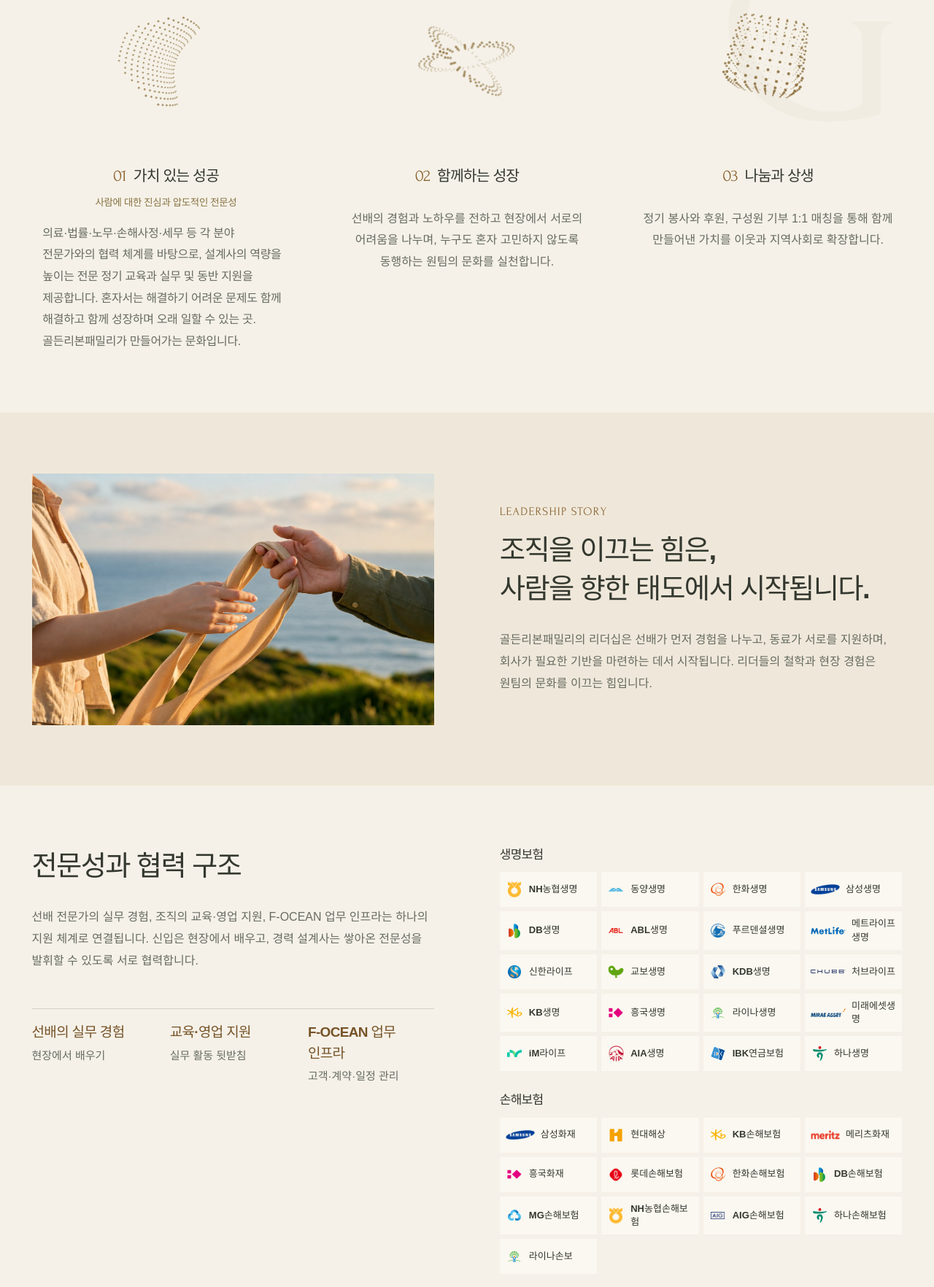
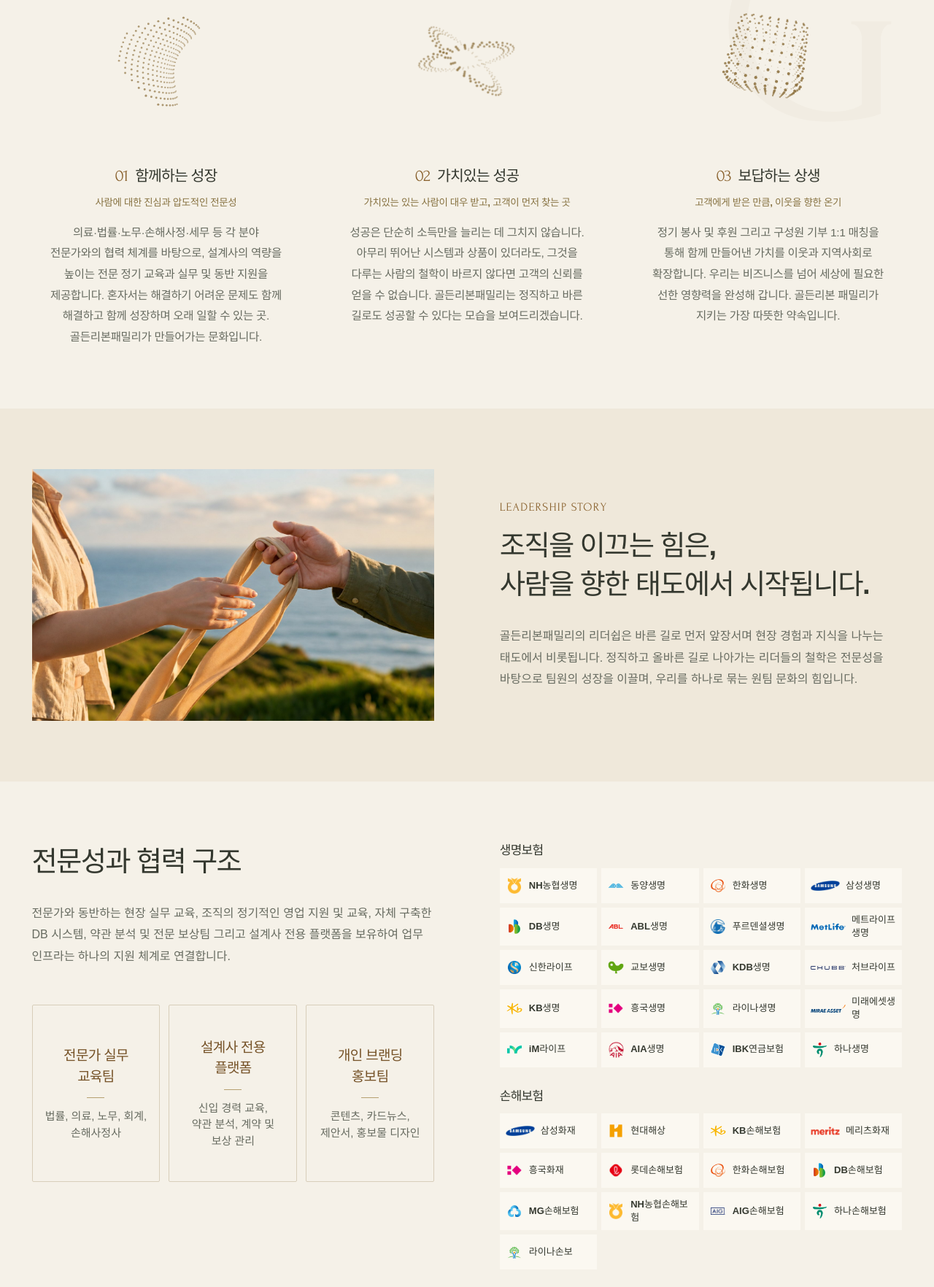
Before and after one commit to seoyoenkk68/grf, a PHP site: page /test-5/about.html in a window 1280 px wide. Shown: the part 1068-2832 px from the top of the page at 73% size. Run offline with PHP 8.4, Linux system fonts and the light colour scheme; some web fonts are replaced.

Commit message:
Refresh test-5 about copy and style cooperation cards

```diff
--- a/test-5/about.html
+++ b/test-5/about.html
@@ -17,7 +17,7 @@
       href="https://cdn.jsdelivr.net/gh/orioncactus/pretendard@v1.3.9/dist/web/static/pretendard-dynamic-subset.min.css"
     />
     <link rel="stylesheet" href="common.css?v=20261126-header" />
-    <link rel="stylesheet" href="sub.css?v=20261126-about-refined" />
+    <link rel="stylesheet" href="sub.css?v=20261126-about-copy" />
     <link rel="stylesheet" href="vendor/lenis/lenis.css" />
     <script src="common.js" defer></script>
     <script src="vendor/lenis/lenis.min.js" defer></script>
@@ -108,8 +108,8 @@
           </div>
           <figure class="sub-image" data-sub-reveal>
             <img
-              src="../assets/image/hero-1.png"
-              alt="푸른 들판에서 황금빛 리본으로 연결된 사람들"
+              src="../assets/image/hero-high-five.jpg"
+              alt="밝은 사무실에서 동료들이 함께 하이파이브하는 모습"
               decoding="async"
             />
           </figure>
@@ -129,7 +129,7 @@
                 <canvas class="about-value-motion" width="320" height="240" aria-hidden="true"></canvas>
               </div>
               <div>
-                <h3><span aria-hidden="true">01</span>가치 있는 성공</h3>
+                <h3><span aria-hidden="true">01</span>함께하는 성장</h3>
                 <p class="about-value-tagline">사람에 대한 진심과 압도적인 전문성</p>
                 <p class="about-value-description">
                   의료·법률·노무·손해사정·세무 등 각 분야 전문가와의 협력 체계를 바탕으로,
@@ -144,11 +144,12 @@
                 <canvas class="about-value-motion" data-shape="rings" data-start-angle="1.25" width="320" height="240" aria-hidden="true"></canvas>
               </div>
               <div>
-                <h3><span aria-hidden="true">02</span>함께하는 성장</h3>
-                <p>
-                  선배의 경험과 노하우를 전하고 현장에서 서로의 어려움을
-                  나누며,
-                  누구도 혼자 고민하지 않도록 동행하는 원팀의 문화를 실천합니다.
+                <h3><span aria-hidden="true">02</span>가치있는 성공</h3>
+                <p class="about-value-tagline">가치있는 있는 사람이 대우 받고, 고객이 먼저 찾는 곳</p>
+                <p class="about-value-description">
+                  성공은 단순히 소득만을 늘리는 데 그치지 않습니다. 아무리 뛰어난 시스템과 상품이 있더라도,
+                  그것을 다루는 사람의 철학이 바르지 않다면 고객의 신뢰를 얻을 수 없습니다.
+                  골든리본패밀리는 정직하고 바른 길로도 성공할 수 있다는 모습을 보여드리겠습니다.
                 </p>
               </div>
             </li>
@@ -156,10 +157,12 @@
               <div class="about-value-visual">
                 <canvas class="about-value-motion" data-shape="cube" width="320" height="240" aria-hidden="true"></canvas>
               </div>
-              <h3><span aria-hidden="true">03</span>나눔과 상생</h3>
-              <p>
-                정기 봉사와 후원, 구성원 기부 1:1 매칭을 통해 함께 만들어낸
-                가치를 이웃과 지역사회로 확장합니다.
+              <h3><span aria-hidden="true">03</span>보답하는 상생</h3>
+              <p class="about-value-tagline">고객에게 받은 만큼, 이웃을 향한 온기</p>
+              <p class="about-value-description">
+                정기 봉사 및 후원 그리고 구성원 기부 1:1 매칭을 통해 함께 만들어낸 가치를 이웃과 지역사회로 확장합니다.
+                우리는 비즈니스를 넘어 세상에 필요한 선한 영향력을 완성해 갑니다.
+                골든리본 패밀리가 지키는 가장 따뜻한 약속입니다.
               </p>
             </li>
           </ol>
@@ -183,9 +186,9 @@
               조직을 이끄는 힘은,<br /> 사람을 향한 태도에서 시작됩니다.
             </h2>
             <p>
-              골든리본패밀리의 리더십은 선배가 먼저 경험을 나누고, 동료가 서로를
-              지원하며, 회사가 필요한 기반을 마련하는 데서 시작됩니다. 리더들의
-              철학과 현장 경험은 원팀의 문화를 이끄는 힘입니다.
+              골든리본패밀리의 리더쉽은 바른 길로 먼저 앞장서며 현장 경험과 지식을 나누는 태도에서 비롯됩니다.
+              정직하고 올바른 길로 나아가는 리더들의 철학은 전문성을 바탕으로 팀원의 성장을 이끌며,
+              우리를 하나로 묶는 원팀 문화의 힘입니다.
             </p>
           </div>
         </section>
@@ -194,10 +197,11 @@
           <section aria-labelledby="about-organization-title" data-sub-reveal>
             <h2 id="about-organization-title">전문성과 협력 구조</h2>
             <p>
-              선배 전문가의 실무 경험, 조직의 교육·영업 지원, F-OCEAN 업무
-              인프라는 하나의 지원 체계로 연결됩니다. 신입은 현장에서 배우고,
-              경력 설계사는 쌓아온 전문성을 발휘할 수 있도록 서로 협력합니다.
+              전문가와 동반하는 현장 실무 교육, 조직의 정기적인 영업 지원 및 교육, 자체 구축한 DB 시스템,
+              약관 분석 및 전문 보상팀 그리고 설계사 전용 플랫폼을 보유하여
+              업무 인프라는 하나의 지원 체계로 연결합니다.
             </p>
+            <!-- 기존 협력 구조 목록 보존
             <ul class="about-cooperation" role="list">
               <li>
                 <strong>선배의 실무 경험</strong><span>현장에서 배우기</span>
@@ -208,6 +212,21 @@
               <li>
                 <strong>F-OCEAN 업무 인프라</strong
                 ><span>고객·계약·일정 관리</span>
+              </li>
+            </ul>
+            -->
+            <ul class="about-cooperation" role="list">
+              <li>
+                <strong>전문가 실무 교육팀</strong>
+                <span>법률, 의료, 노무, 회계, 손해사정사</span>
+              </li>
+              <li>
+                <strong>설계사 전용 플랫폼</strong>
+                <span>신입 경력 교육, 약관 분석, 계약 및 보상 관리</span>
+              </li>
+              <li>
+                <strong>개인 브랜딩 홍보팀</strong>
+                <span>콘텐츠, 카드뉴스, 제안서, 홍보물 디자인</span>
               </li>
             </ul>
           </section>
--- a/test-5/sub.css
+++ b/test-5/sub.css
@@ -267,9 +267,10 @@
 }
 
 .grf-sub .sub-editorial .about-values p.about-value-description {
+  font-size: 15.5px;
   max-width: 38ch;
   margin-inline: auto;
-  text-align: start;
+  text-align: center;
   text-wrap: pretty;
   word-break: keep-all;
   overflow-wrap: break-word;
@@ -316,11 +317,21 @@
 .grf-sub .about-cooperation {
   display: grid;
   grid-template-columns: repeat(3, minmax(0, 1fr));
-  gap: 16px;
+  gap: 12px;
   margin: clamp(26px, 4vw, 52px) 0 0;
-  padding: 18px 0 0;
-  border-top: 1px solid var(--sub-rule);
+  padding: 0;
   list-style: none;
+}
+.grf-sub .about-cooperation li {
+  display: flex;
+  flex-direction: column;
+  justify-content: center;
+  padding: 44px 16px;
+  border: 1px solid #d8ceba;
+  border-radius: 2px;
+  background: transparent;
+  text-align: center;
+  text-wrap: pretty;
 }
 
 .grf-sub .about-cooperation strong,
@@ -337,9 +348,17 @@
 }
 
 .grf-sub .about-cooperation span {
-  margin-top: 6px;
+  margin-top: 0;
   color: var(--ink-muted);
   font-size: 15px;
+}
+.grf-sub .about-cooperation strong::after {
+  display: block;
+  width: 24px;
+  height: 1px;
+  margin: 14px auto;
+  background: #b6a071;
+  content: "";
 }
 
 .grf-sub .about-history ol {
@@ -1298,6 +1317,9 @@
   .grf-sub :is(.sub-page-title, .sub-editorial) {
     --sub-spacing: 112px;
   }
+  .grf-sub .sub-editorial .about-values p.about-value-description {
+    font-size: 14.5px;
+  }
   .grf-sub .sub-editorial {
     overflow-wrap: anywhere;
   }
```
Also changed, not shown: assets/image/hero-high-five.jpg (added).
